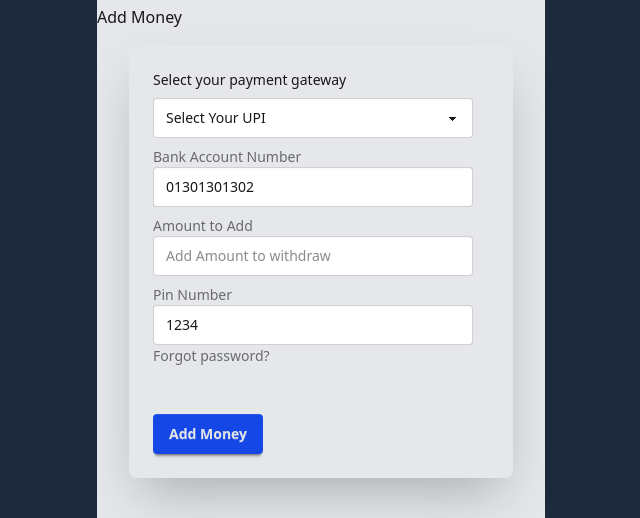
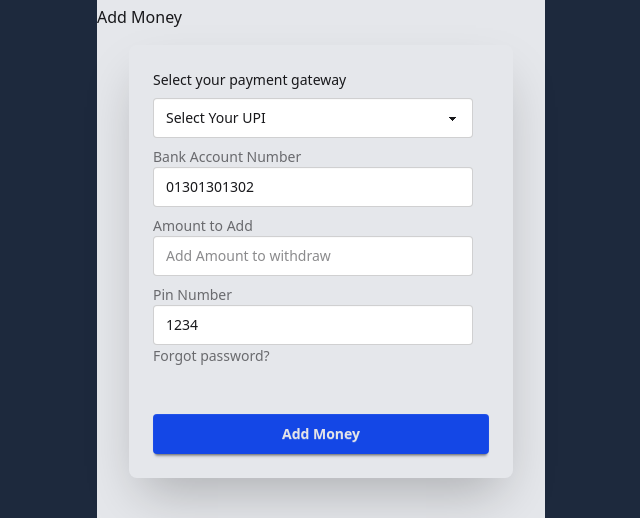
Before and after one commit to sureshdev2025/payoo_payment_bank, a plain HTML site: page main.html in a window 1280 px wide. Shown: the part 516-1034 px from the top of the page, without its empty margins (319-959 px from the left). Drawn offline with nearby package versions, Linux system fonts and the light colour scheme.

Commit message:
width full

```diff
--- a/main.html
+++ b/main.html
@@ -98,7 +98,7 @@
                                         </label>
                                     </div>
                                     <div class="form-control mt-6">
-                                        <button class="btn border-none btn-neutral bg-blue-700 mt-4">Add Money</button>
+                                        <button class="btn border-none btn-neutral bg-blue-700 mt-4 w-full">Add Money</button>
                                     </div>
                                 </form>
                             </div>
```
